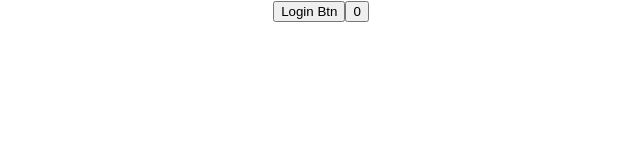
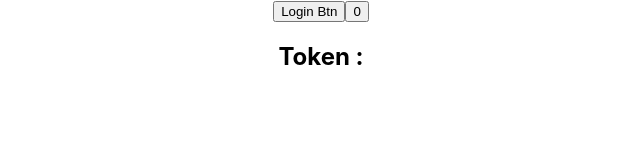
Before and after one commit to JJong0416/CSeon, a React (Create React App) app in the folder front/: page / in a window 1280 px wide. Shown: the top 160 px of the page, without its empty margins (319-959 px from the left). Built offline with nearby package versions, Linux system fonts and the light colour scheme.

Commit message:
[FE] feat: redux add

```diff
--- a/front/src/component/LoginPage.js
+++ b/front/src/component/LoginPage.js
@@ -1,10 +1,12 @@
 import { useEffect, useState } from "react";
+import { useSelector } from "react-redux";
 import {useNavigate} from "react-router-dom"
 
 export default function LoginPage(){
   const navigate = useNavigate();
 
-  const [value, setValue] = useState(0);
+  const token = useSelector((state) => state.UserInfo.accessToken); // redux 상태관리
+  const [value, setValue] = useState(0); // 변하면 재렌더링되는 변수들
 
   const ClickLoginBtn = ()=>{
     navigate("/mainpage");
@@ -20,6 +22,7 @@ export default function LoginPage(){
     <div>
       <button onClick={ClickLoginBtn}>Login Btn</button>
       <button onClick={ClickPlus}>{value}</button>
+      <h2>Token : {token}</h2>
     </div>
   );
 }
```
